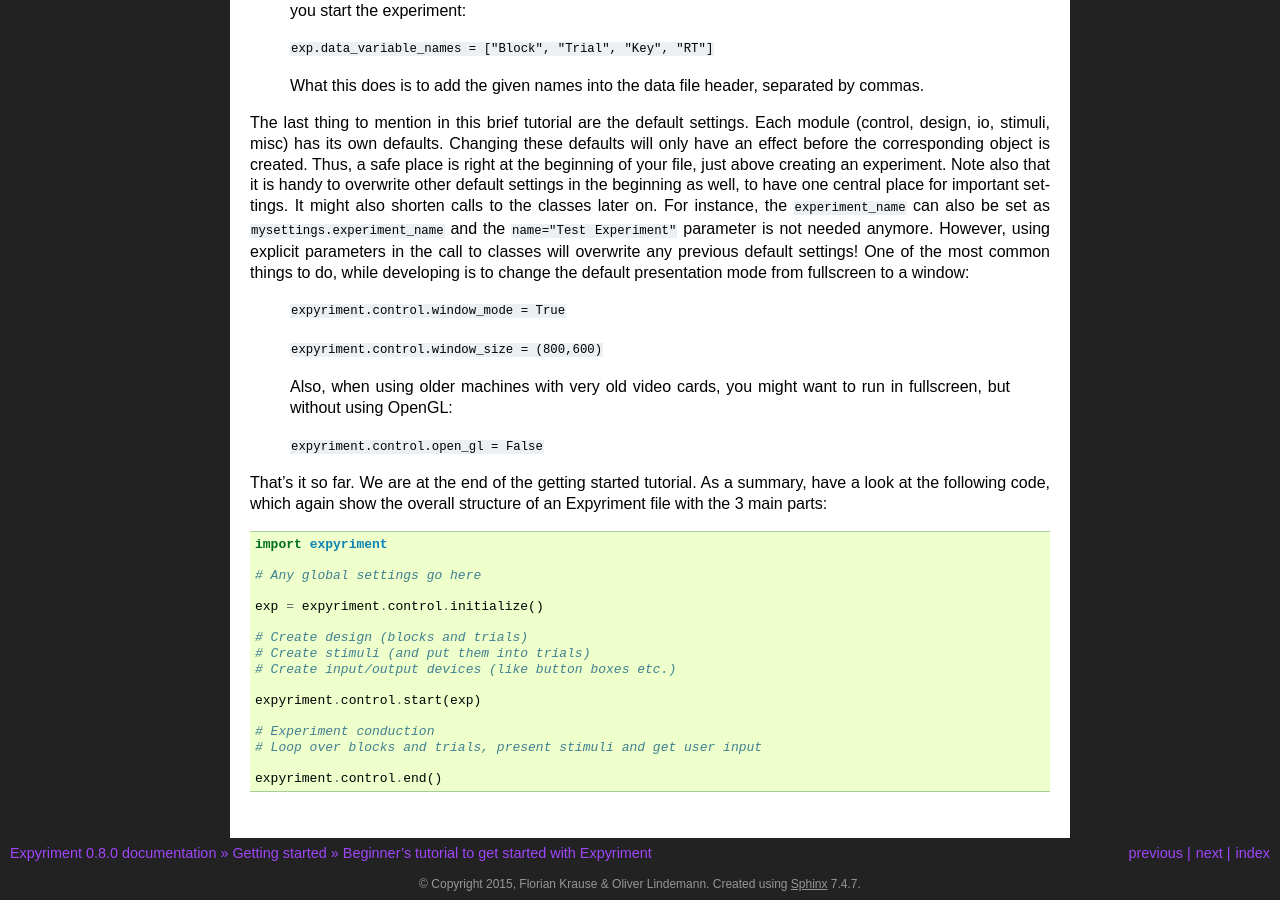
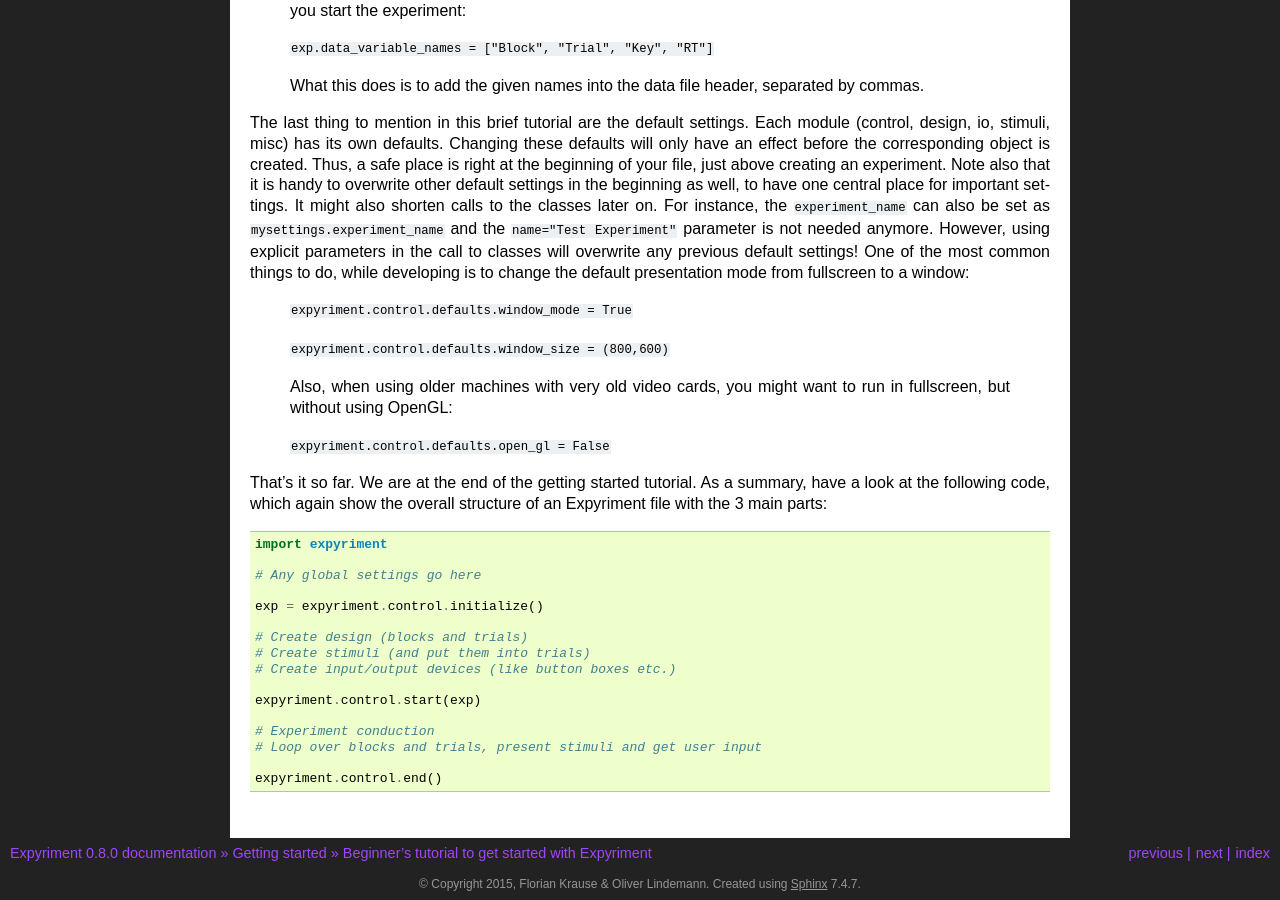
Before and after one commit to expyriment/expyriment, a Sphinx documentation site: the page built from documentation/sphinx/Tutorial.rst, in a window 1280 px wide and 900 px high, scrolled down 6806 px. Built offline with Sphinx 7.4.7, drawn with Linux system fonts in a browser that asks for light colours; pages that are not in the unit, such as notebooks, are missing from menus.

Commit message:
FIX: Tutorial

```diff
--- a/documentation/sphinx/Tutorial.rst
+++ b/documentation/sphinx/Tutorial.rst
@@ -431,14 +431,14 @@ will overwrite any previous default settings!  One of the most common things to
 do, while developing is to change the default presentation mode from fullscreen
 to a window:
 
-    ``expyriment.control.window_mode = True``
+    ``expyriment.control.defaults.window_mode = True``
 
-    ``expyriment.control.window_size = (800,600)``
+    ``expyriment.control.defaults.window_size = (800,600)``
 
     Also, when using older machines with very old video cards, you might want
     to run in fullscreen, but without using OpenGL:
 
-    ``expyriment.control.open_gl = False``
+    ``expyriment.control.defaults.open_gl = False``
 
 That's it so far. We are at the end of the getting started tutorial. As a
 summary, have a look at the following code, which again show the overall
```
